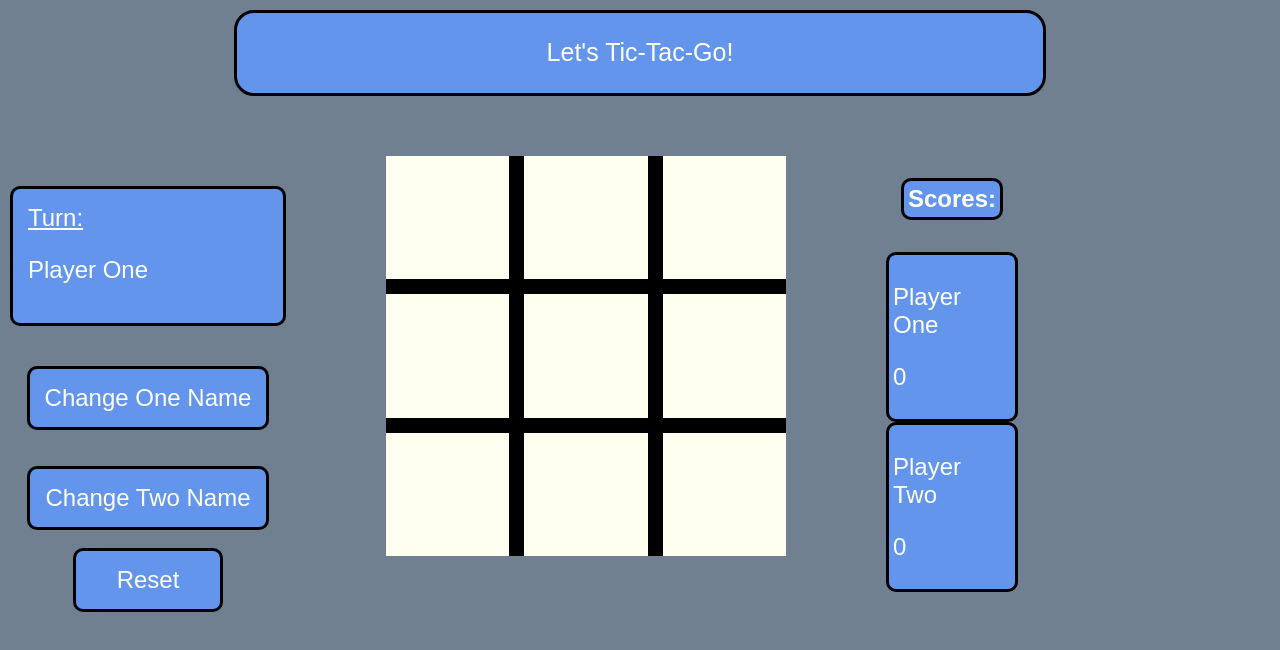
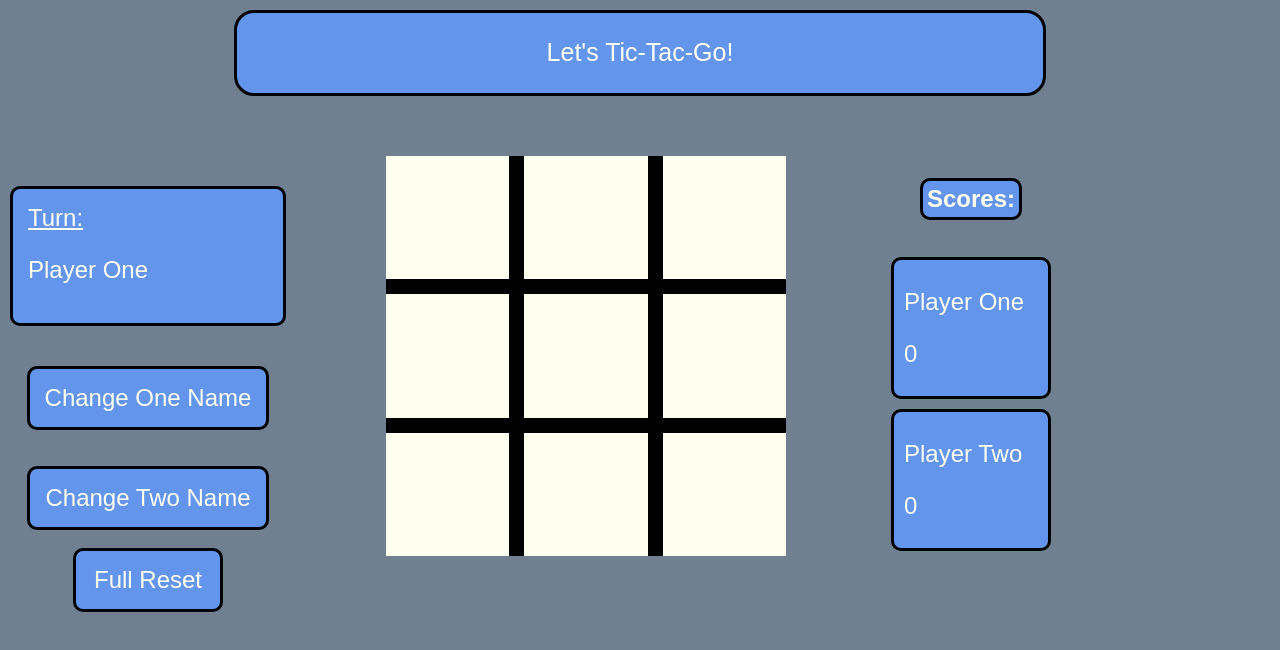
Before and after one commit to tehpez148/odin-ttt, a plain HTML site: page index.html in a window 1280 px wide. Drawn offline with Linux system fonts and the light colour scheme.

Commit message:
score boxes look better

```diff
--- a/index.html
+++ b/index.html
@@ -17,7 +17,7 @@
             <br>
             <button id = "player2name">Change Two Name</button>
             <br>
-            <button id ="reset">Reset</button>
+            <button id ="reset">Full Reset</button>
         </div>
         <div id = "middle">
             <div id = "game-grid">
--- a/style.css
+++ b/style.css
@@ -144,3 +144,9 @@ dialog button {
     padding:4px;
     font-size: 24px;
 }
+
+#score1box, #score2box{
+    min-width: 140px;
+    padding-left:10px;
+    margin:5px;
+}
```
